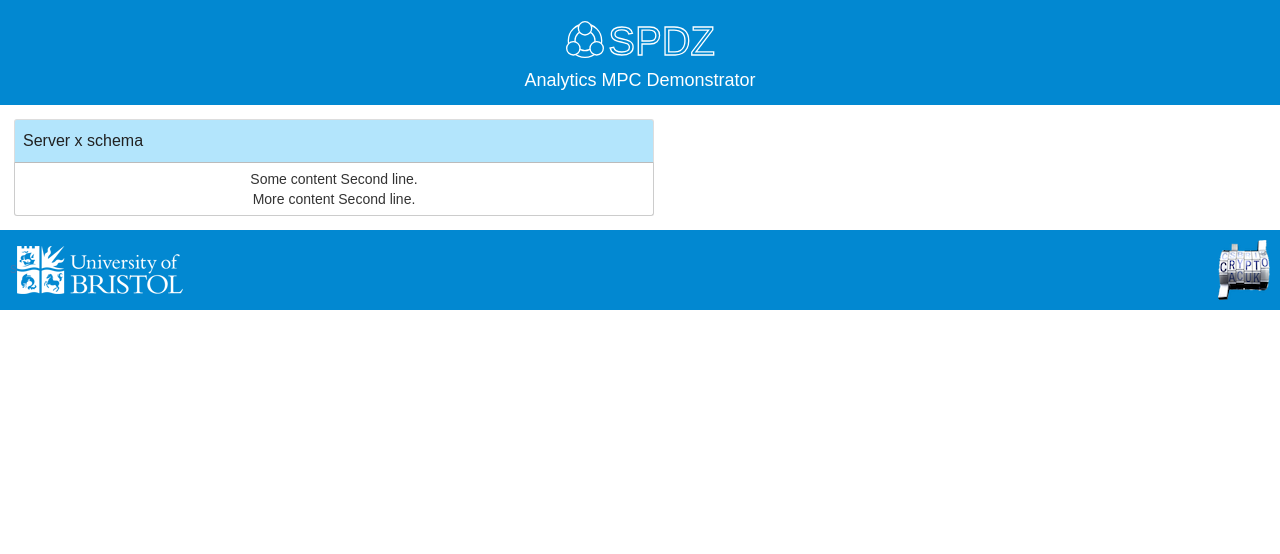
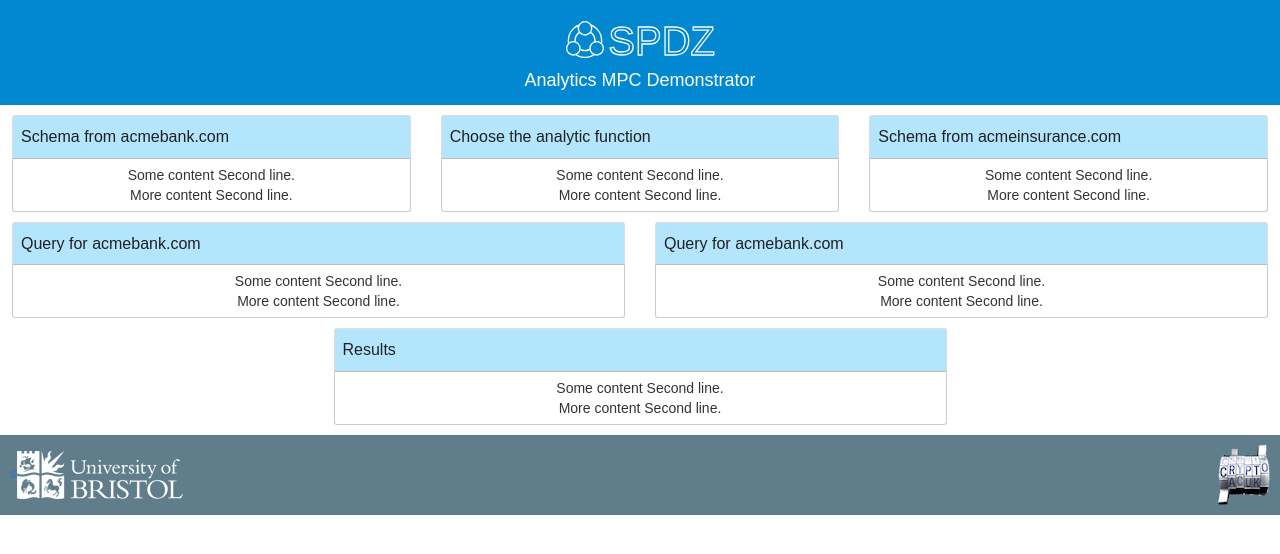
Before and after one commit to hemingteng/spdz-analytics-gui, a React (Create React App) app in the folder client/: page / in a window 1280 px wide. Shown: the top 554 px of the page. Built offline with nearby package versions, Linux system fonts and the light colour scheme.

Commit message:
First horrible layout and design.

```diff
--- a/client/src/App.js
+++ b/client/src/App.js
@@ -7,21 +7,32 @@
 import './components/globalCSS'
 import AppBanner from './components/AppBanner'
 import AppFooter from './components/AppFooter'
+import Layout from './pages/layout'
 import DisplayPanel from './components/DisplayPanel'
 
 class App extends Component {
   render() {
+    const genPanel = header => {
+      return <DisplayPanel heading={header}>
+        <div>Some content Second line.</div>
+        <div>More content Second line.</div>
+      </DisplayPanel>
+    }
+
+
     return (
-      <div className="App">
+      <div>
 
         <AppBanner spdzLogo={spdzlogo} />
 
-        <div style={{ width: '50%', margin: '1em' }}>
-          <DisplayPanel heading={'Server x schema'}>
-            <div>Some content Second line.</div>
-            <div>More content Second line.</div>
-          </DisplayPanel>
-        </div>
+        <Layout style={{ margin: '1em' }}
+          schema1={genPanel('Schema from acmebank.com')}
+          schema2={genPanel('Schema from acmeinsurance.com')}
+          analyticFunc={genPanel('Choose the analytic function')}
+          query1={genPanel('Query for acmebank.com')}
+          query2={genPanel('Query for acmebank.com')}
+          results={genPanel('Results')}
+        />
 
         <AppFooter uobLogo={uoblogo} cryptoLogo={cryptologo} />
 
--- a/client/src/components/AppBanner.js
+++ b/client/src/components/AppBanner.js
@@ -9,7 +9,7 @@
 `
 
 const Banner = styled.div`
-	background: ${colours.darkPrimaryBackground};
+	background-color: ${colours.darkPrimaryBackground};
   padding: 20px 15px 5px 15px;
   color: white;
 `
@@ -24,7 +24,7 @@
 
 const AppBanner = props => {
   return (
-    <Banner className="dark-primary-color  App-header">
+    <Banner>
       <a title="Bristol Crypt Group SPDZ software" href="https://www.cs.bris.ac.uk/Research/CryptographySecurity/SPDZ/">
         <SpdzLogo src={props.spdzLogo} alt="SPDZ logo" />
       </a>
--- a/client/src/components/AppFooter.js
+++ b/client/src/components/AppFooter.js
@@ -5,7 +5,7 @@
 import colours from './colourScheme'
 
 const Footer = styled.footer`
-	background: ${colours.darkPrimaryBackground};
+	background-color: ${colours.accentBackground};
   display: -webkit-flex;
   display: flex;
   flex-flow: row wrap;
--- a/client/src/components/DisplayPanel.js
+++ b/client/src/components/DisplayPanel.js
@@ -16,7 +16,7 @@
     border-left: 1px solid #ddd;
     border-right: 1px solid #ddd;
     border-bottom: 1px solid #bbb;
-    background: ${colours.lightPrimaryBackground};
+    background-color: ${colours.lightPrimaryBackground};
     text-align: left;
   `
 
--- /dev/null
+++ b/client/src/pages/layout.js
@@ -0,0 +1,66 @@
+/**
+ * Presentation component to manage layout of analytics GUI using Bootstrap grid.
+ */
+import React from 'react'
+import PropTypes from 'prop-types'
+import { Grid, Row, Col } from 'react-bootstrap'
+import styled from 'styled-components'
+
+
+const Layout = props => {
+  const DivWithMargin = styled.div`
+    margin-bottom: 1rem;
+  `
+
+  return (
+    <Grid fluid={true} style={{ padding: '0px 2px', margin: '1rem 1rem 0 1rem' }}>
+      <Row>
+        <Col md={4}>
+          <DivWithMargin>
+            {props.schema1}
+          </DivWithMargin>
+        </Col>
+        <Col md={4}>
+          <DivWithMargin>
+            {props.analyticFunc}
+          </DivWithMargin>
+        </Col>
+        <Col md={4}>
+          <DivWithMargin>
+            {props.schema2}
+          </DivWithMargin>
+        </Col>
+      </Row>
+      <Row>
+        <Col md={6}>
+          <DivWithMargin>
+            {props.query1}
+          </DivWithMargin>
+        </Col>
+        <Col md={6}>
+          <DivWithMargin>
+            {props.query2}
+          </DivWithMargin>
+        </Col>
+      </Row>
+      <Row>
+        <Col md={6} mdOffset={3}>
+          <DivWithMargin>
+            {props.results}
+          </DivWithMargin>
+        </Col>
+      </Row>
+    </Grid>
+  )
+}
+
+Layout.propTypes = {
+  schema1: PropTypes.element.isRequired,
+  schema2: PropTypes.element.isRequired,
+  analyticFunc: PropTypes.element.isRequired,
+  query1: PropTypes.element.isRequired,
+  query2: PropTypes.element.isRequired,
+  results: PropTypes.element.isRequired
+}
+
+export default Layout
```
